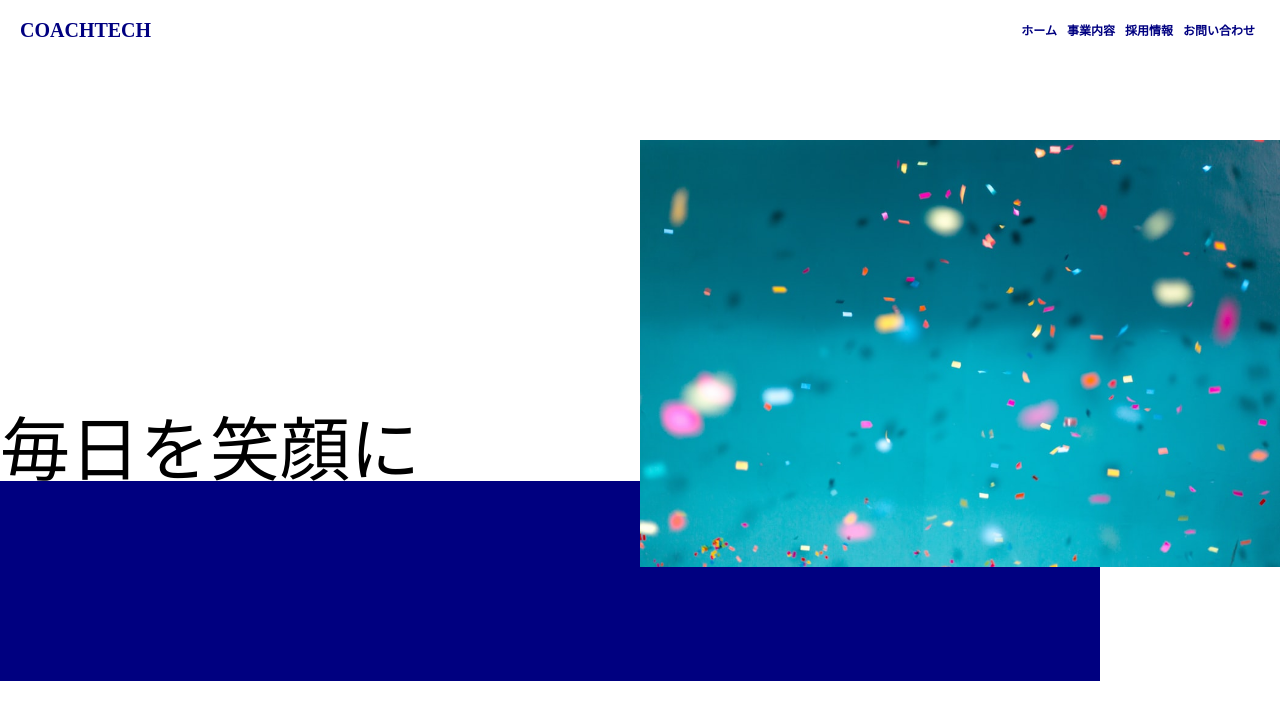
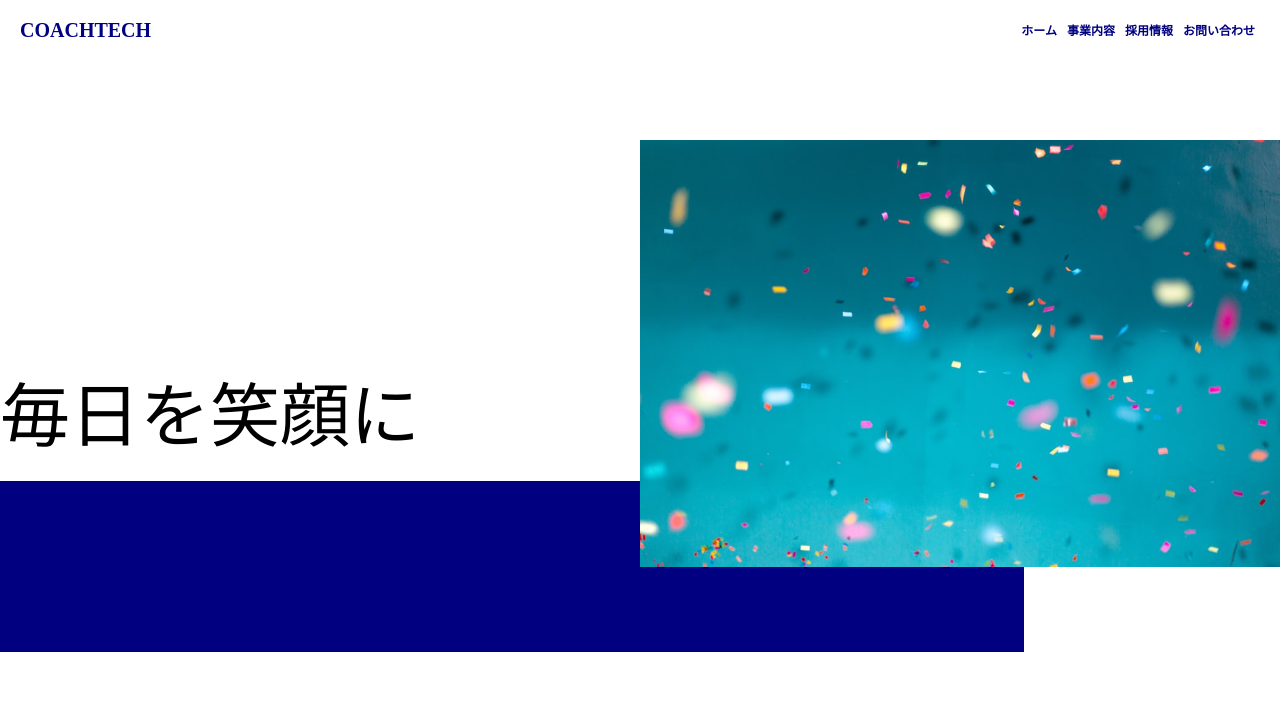
Before and after one commit to momomikajikawa/exercise3, a plain HTML site: page index.html in a window 1280 px wide. Drawn offline with Linux system fonts and the light colour scheme.

Commit message:
exersise

```diff
--- a/css/style.css
+++ b/css/style.css
@@ -32,7 +32,7 @@ font-weight: bold;
 
 .absolute-text{
   position: absolute;
-  top: 65%;
+  top: 57%;
   font-size: 70px;
 }
 
@@ -40,7 +40,7 @@ font-weight: bold;
   position: absolute;
   top: 80%;
   background-color: navy;
-  width: 1100px;
-  height: 200px;
+  width: 80%;
+  height: 40%;
   z-index: 1;
 }
```
Also changed, not shown: index.html (line endings or trailing spaces).
